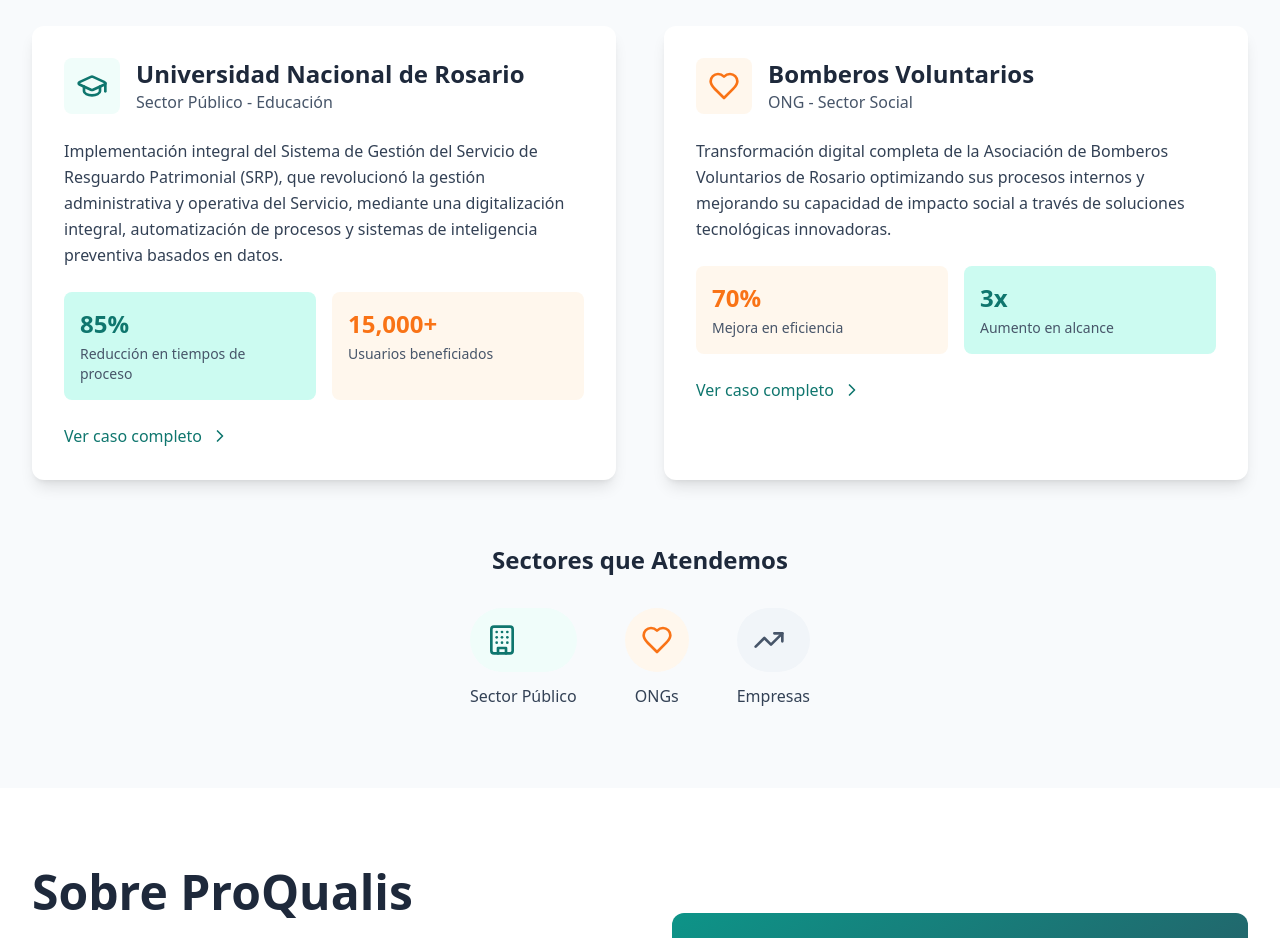
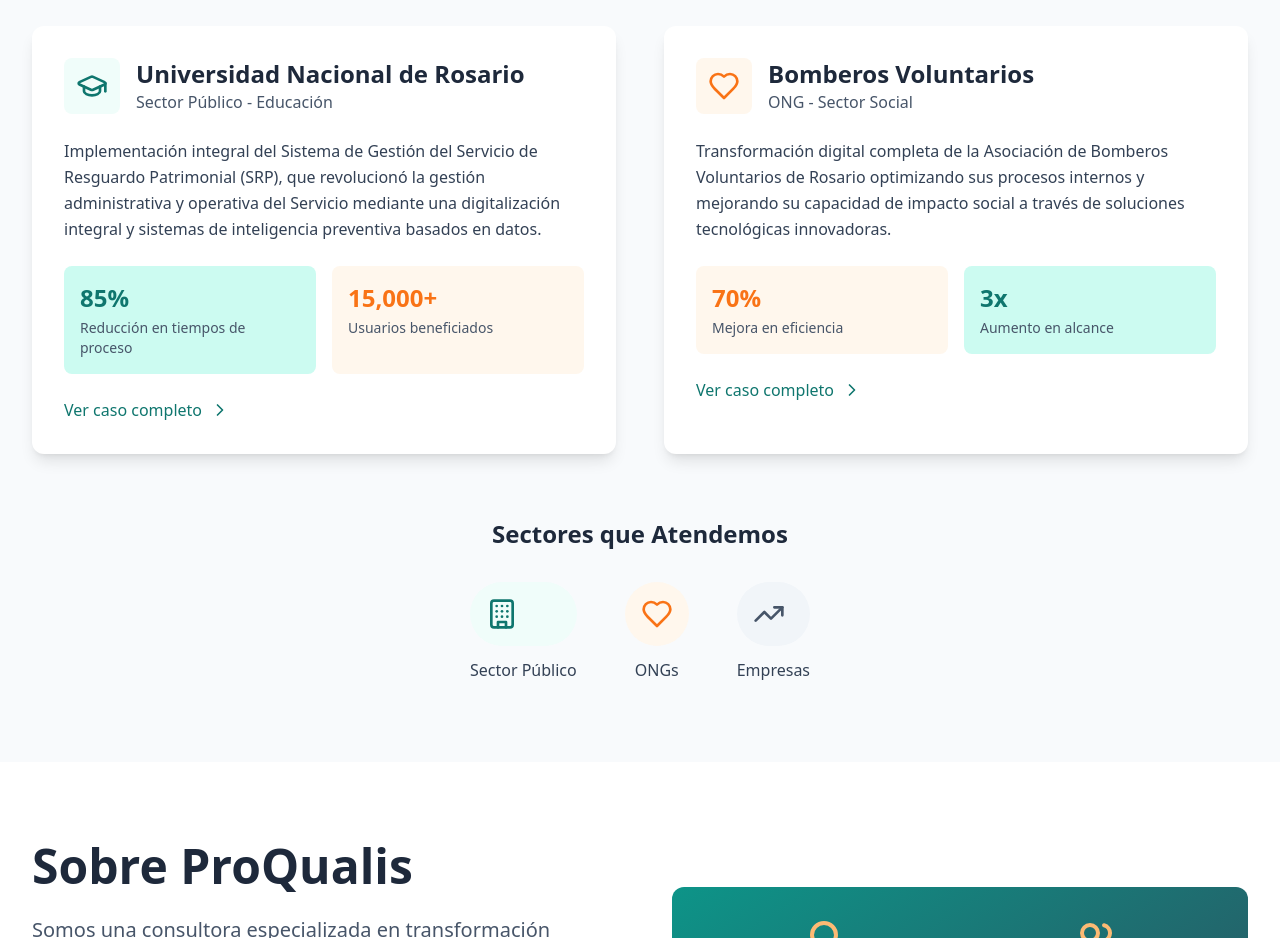
Before and after one commit to Guideon365AR/ProQualis, a React (Vite) app: page / in a window 1280 px wide. Shown: the part 2080-3018 px from the top of the page. Built offline with nearby package versions, Linux system fonts and the light colour scheme.

Commit message:
Actualizar caso de éxito UNR

```diff
--- a/src/App.tsx
+++ b/src/App.tsx
@@ -273,7 +273,7 @@ function App() {
               </div>
 
               <p className="text-slate-700 mb-6 leading-relaxed">
-                Implementación integral del Sistema de Gestión del Servicio de Resguardo Patrimonial (SRP), que revolucionó la gestión administrativa y operativa del Servicio, mediante una digitalización  integral, automatización de procesos y sistemas de inteligencia preventiva basados en datos.
+                Implementación integral del Sistema de Gestión del Servicio de Resguardo Patrimonial (SRP), que revolucionó la gestión administrativa y operativa del Servicio mediante una digitalización integral y sistemas de inteligencia preventiva basados en datos.
               </p>
 
               <div className="grid grid-cols-2 gap-4 mb-6">
```
